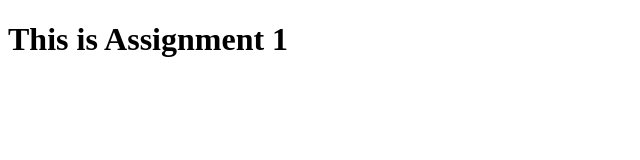
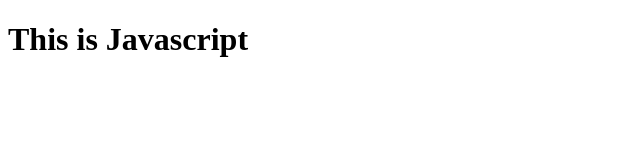
Before and after one commit to GOPI11690/Assign1, a plain HTML site: page index.html in a window 1280 px wide. Shown: the whole page, without its empty margins (0-640 px from the left). Drawn offline with Linux system fonts and the light colour scheme.

Commit message:
Update index.html

```diff
--- a/index.html
+++ b/index.html
@@ -6,6 +6,6 @@
     <title>Assignment 1</title>
 </head>
 <body>
-    <h1>This is Assignment 1</h1>
+    <h1>This is Javascript</h1>
 </body>
 </html>
```
